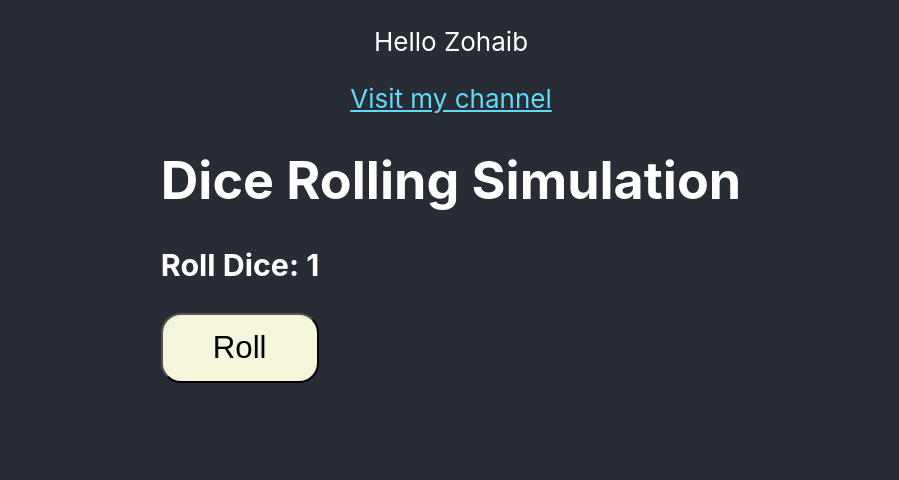
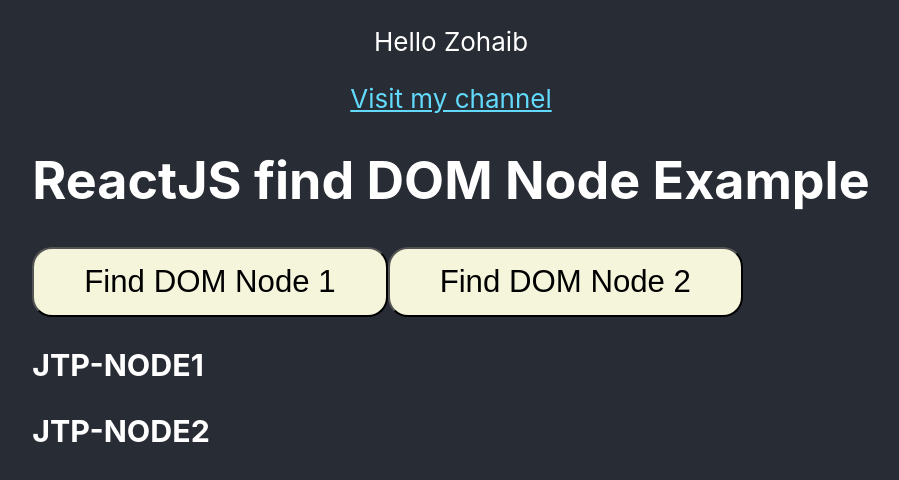
Before and after one commit to zohaib-ec/react-javatpoint, a React (Create React App) app: page / in a window 1280 px wide. Shown: the top 480 px of the page, without its empty margins (189-1088 px from the left). Built offline with nearby package versions, Linux system fonts and the light colour scheme.

Commit message:
DOMmanipulation

```diff
--- a/src/App.js
+++ b/src/App.js
@@ -8,6 +8,7 @@ import { StateComponent } from './components/StatePropCompo';
 import PropValidation from './components/PropValidComponent';
 import { ConstructorDemo } from './components/ConstructorDemo';
 import FUpdate from './components/ForceUpdateComponent';
+import DOMUpdate from './components/DOMManipulation';
 
 function App() {
   return (
@@ -31,7 +32,8 @@ function App() {
         {/* <StateComponent /> */}
         {/* <PropValidation/> */}
         {/* <ConstructorDemo/> */}
-        <FUpdate/>
+        {/* <FUpdate/> */}
+        <DOMUpdate/>
       </header>
     </div>
   );
--- /dev/null
+++ b/src/components/DOMManipulation.js
@@ -0,0 +1,34 @@
+import React, { Component } from 'react';
+import ReactDOM from 'react-dom';
+
+class DOMUpdate extends Component {
+    constructor() {
+        super();
+        this.findDomNodeHandler1 = this.findDomNodeHandler1.bind(this);
+        this.findDomNodeHandler2 = this.findDomNodeHandler2.bind(this);
+    };
+
+    findDomNodeHandler1() {
+        var myDiv = document.getElementById("DivOne");
+        ReactDOM.findDOMNode('DivOne').style.color = 'red';
+    }
+
+    findDomNodeHandler2() {
+        var myDiv = document.getElementById('DivTwo');
+        ReactDOM.findDOMNode('DivTwo').style.color = 'blue';
+    }
+
+    render() {
+        return (
+            <div>
+                <h1>ReactJS find DOM Node Example</h1>
+                <button onClick={this.findDomNodeHandler1}>Find DOM Node 1</button>
+                <button onClick={this.findDomNodeHandler2}>Find DOM Node 2</button>
+                <h3 id = "DivOne">JTP-NODE1</h3>
+                <h3 id = "DivTwo">JTP-NODE2</h3>
+            </div>
+        );
+    }
+}
+
+export default DOMUpdate;
```
